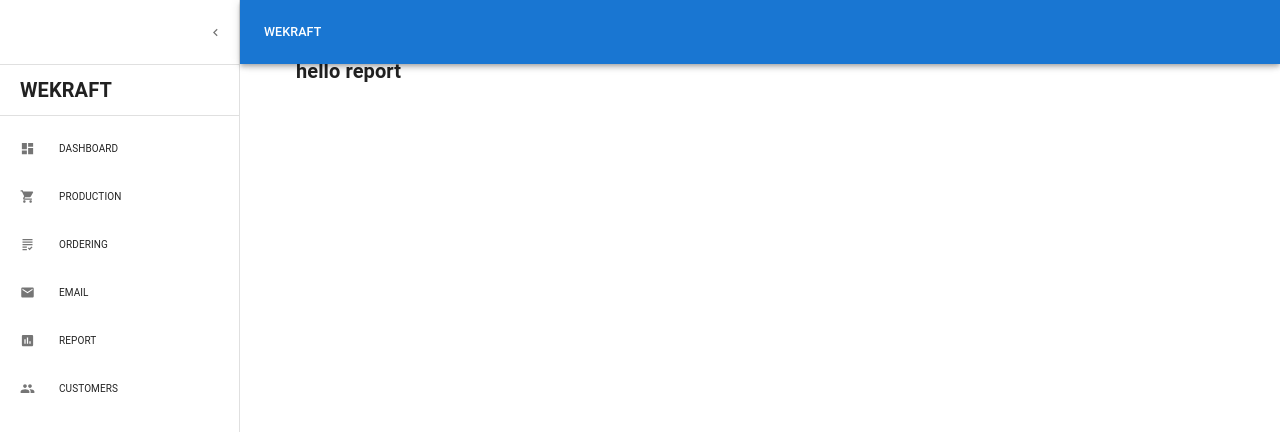
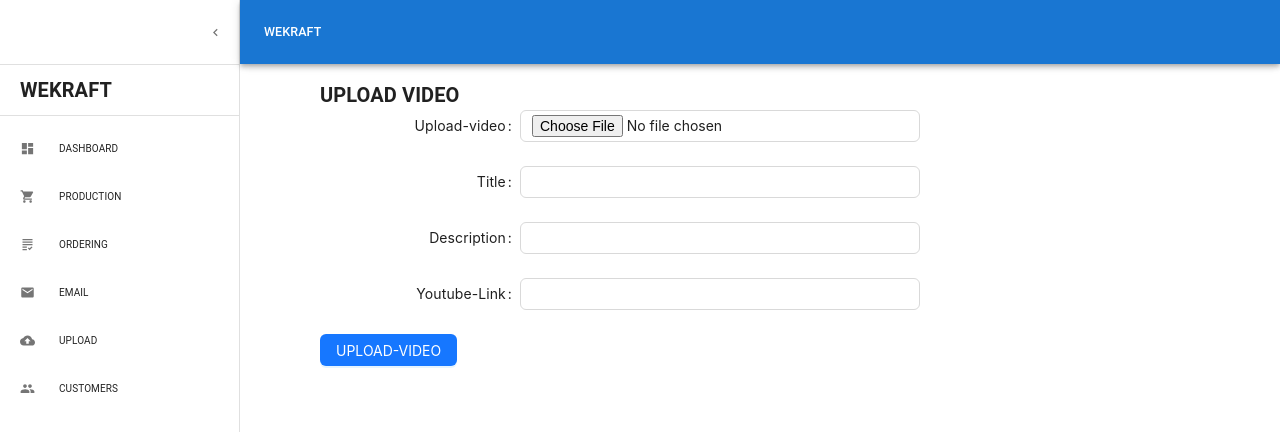
Before and after one commit to Franklin-pro/masterkraft, a React (Create React App) app: page /report in a window 1280 px wide. Shown: the top 432 px of the page. Built offline with nearby package versions, Linux system fonts and the light colour scheme.

Commit message:
new change

```diff
--- a/src/components/dashboard/dashboard.jsx
+++ b/src/components/dashboard/dashboard.jsx
@@ -17,7 +17,7 @@
 import ListItemIcon from '@mui/material/ListItemIcon';
 import ListItemText from '@mui/material/ListItemText';
 import DashboardIcon from '@mui/icons-material/Dashboard';
-import AssessmentIcon from '@mui/icons-material/Assessment';
+import CloudUploadIcon from '@mui/icons-material/CloudUpload';
 import MailIcon from '@mui/icons-material/Mail';
 import ShoppingCartIcon from '@mui/icons-material/ShoppingCart';
 import GroupIcon from '@mui/icons-material/Group';
@@ -236,9 +236,9 @@
                  justifyContent: 'center',
                }}
              >
-                <AssessmentIcon />
+                <CloudUploadIcon />
              </ListItemIcon>
-             <ListItemText primary="REPORT" sx={{ opacity: open ? 1 : 0 }} onClick={()=>{usenavigate("/report")}}/>
+             <ListItemText primary="UPLOAD" sx={{ opacity: open ? 1 : 0 }} onClick={()=>{usenavigate("/report")}}/>
            </ListItemButton>
          </ListItem>
 
--- a/src/components/dashboard/dashcard.jsx
+++ b/src/components/dashboard/dashcard.jsx
@@ -1,7 +1,7 @@
 import React from "react";
-import SearchIcon from '@mui/icons-material/Search';
+import CloudUploadIcon from '@mui/icons-material/CloudUpload';
 import GroupIcon from '@mui/icons-material/Group';
-import BarChartIcon from '@mui/icons-material/BarChart';
+import GradingIcon from '@mui/icons-material/Grading';
 
 function DashCard(){
     return (
@@ -11,10 +11,10 @@
         <div className="cardx">
         <div className="text">
         <h3>230</h3>
-        <p>PRODUCTS</p>
+        <p>VIDEO UPLOADED</p>
         </div>
         <div className="icons">
-        <SearchIcon className="icon"/>
+        <CloudUploadIcon className="icon"/>
 
         </div>
 
@@ -25,7 +25,7 @@
         <p>ORDERS</p>
         </div>
         <div className="icons">
-        <BarChartIcon className="icon"/>
+        <GradingIcon className="icon"/>
 
         </div>
 
--- a/src/components/dashboard/sidebar.jsx
+++ b/src/components/dashboard/sidebar.jsx
@@ -17,11 +17,12 @@
 import ListItemIcon from '@mui/material/ListItemIcon';
 import ListItemText from '@mui/material/ListItemText';
 import DashboardIcon from '@mui/icons-material/Dashboard';
-import AssessmentIcon from '@mui/icons-material/Assessment';
+
 import MailIcon from '@mui/icons-material/Mail';
 import ShoppingCartIcon from '@mui/icons-material/ShoppingCart';
 import GroupIcon from '@mui/icons-material/Group';
 import GradingIcon from '@mui/icons-material/Grading';
+import CloudUploadIcon from '@mui/icons-material/CloudUpload';
 
 import { useNavigate } from 'react-router-dom';
 
@@ -113,7 +114,7 @@
         <Toolbar>
           <IconButton
             color="inherit"
-            aria-label="open drawer"
+            aria-label="open drawer"import
             onClick={handleDrawerOpen}
             edge="start"
             sx={{
@@ -238,9 +239,9 @@
                  justifyContent: 'center',
                }}
              >
-                <AssessmentIcon />
+                <CloudUploadIcon/>
              </ListItemIcon>
-             <ListItemText primary="REPORT" sx={{ opacity: open ? 1 : 0 }} onClick={()=>{usenavigate("/report")}}/>
+             <ListItemText primary="UPLOAD" sx={{ opacity: open ? 1 : 0 }} onClick={()=>{usenavigate("/report")}}/>
            </ListItemButton>
          </ListItem>
 
--- a/src/components/scams/report.jsx
+++ b/src/components/scams/report.jsx
@@ -2,6 +2,7 @@
 import Box from '@mui/material/Box';
 
 import Sidebar from "../dashboard/sidebar";
+import UploadVideo from "../upload";
 // import DashCard from "./dashcard";
 // import DashTable from "./dashTable";
 
@@ -16,8 +17,8 @@
 
          <Sidebar/>
 
-         <Box component="main" sx={{ flexGrow: 1, p: 7 }}>
-     <h1>hello report</h1>
+         <Box component="main" sx={{ flexGrow: 1, p: 10 }}>
+        <UploadVideo/>
       </Box>
       </Box>
       </>
--- a/src/components/dids.jsx
+++ b/src/components/upload.jsx
@@ -1,64 +1,90 @@
-import React, { useState, useEffect } from "react";
-import SkipNextIcon from '@mui/icons-material/SkipNext';
-import SkipPreviousIcon from '@mui/icons-material/SkipPrevious';
-import temp from '../assets/temp2.png'
-import mentor from '../assets/knows.json';
+import React, { useState } from 'react';
+import { Button, Form, Input } from 'antd';
 
-function Display() {
-    const [filteredMentors, setFilteredMentors] = useState([]);
-    const [nextClicked, setNextClicked] = useState(false);
-    const [currentIndex, setCurrentIndex] = useState(0);
+const layout = {
+  labelCol: {
+    span: 8,
+  },
+  wrapperCol: {
+    span: 16,
+  },
+};
 
-    useEffect(() => {
-        const filtered = mentor.filter(mentorItem => mentorItem.id === currentIndex + 1);
-        setFilteredMentors(filtered);
-    }, [currentIndex]);
+const UploadVideo = () => {
+  const [upload, setUpload] = useState({
+    videoTitle: '',
+    videoDescription: '',
+    youtubeLink: '',
+  });
 
-    const nextMentor = () => {
-        setCurrentIndex(prevIndex => prevIndex + 1);
-        setNextClicked(true);
-    };
+  const [file, setFile] = useState();
 
-    return (
-        <>
+  function handleFile(event) {
+    setFile(event.target.files[0]);
+    setUpload({
+      ...upload,
+      video: event.target.files[0],
+    });
+  }
 
-            <div className="read-container">
-                <div className="dids">
-                    {filteredMentors.length > 0 ? (
-                        filteredMentors.map((mentorItem) => (
+  function handleUpload() {
+    const formData = new FormData();
+    formData.append('file', file);
+    formData.append('videoTitle', upload.videoTitle);
+    formData.append('videoDescription', upload.videoDescription);
+    formData.append('youtubeLink', upload.youtubeLink);
 
-                         <>
-                           <div className="did" key={mentorItem.id}>
-                                <div className="image-container">
-                                    <div className="image">
-                                        <img src={temp} alt="home" />
-                                    </div>
+    fetch('https://localhost:2000/API/video/post', {
+      method: 'POST',
+      body: formData,
+    })
+      .then((response) => response.json())
+      .then((result) => {
+        console.log('success', result);
+      })
+      .catch((error) => {
+        console.error('error', error);
+      });
+  }
 
-                                </div>
-                                <div className="description-container">
-                                    <div className="head">
-                                        <h1>{mentorItem.name}</h1>
-                                    </div>
-                                    <div className="text">
-                                        <p>{mentorItem.description}</p>
-                                    </div>
+  const onFinish = () => {
+    console.log(upload);
+    handleUpload();
+  };
 
-                                </div>
+  return (
+    <>
+      <h1>UPLOAD VIDEO</h1>
+      <Form {...layout} name="nest-messages" onFinish={onFinish} style={{ maxWidth: 600 }}>
+        <Form.Item
+          label="Upload-video"
+          rules={[
+            {
+              required: true,
+            },
+          ]}
+        >
+          <Input type="file" name="video" onChange={handleFile} />
+        </Form.Item>
+        <Form.Item label="Title" rules={[{ required: true }]}>
+          <Input name="videoTitle" onChange={(e) => setUpload({ ...upload, videoTitle: e.target.value })} />
+        </Form.Item>
+        <Form.Item label="Description">
+          <Input name="videoDescription" onChange={(e) => setUpload({ ...upload, videoDescription: e.target.value })} />
+        </Form.Item>
+        <Form.Item label="Youtube-Link">
+          <Input name="youtubeLink" onChange={(e) => setUpload({ ...upload, youtubeLink: e.target.value })} />
+        </Form.Item>
+        <Form.Item>
+          <div className="btn">
+            <Button type="primary" htmlType="submit">
+              UPLOAD-VIDEO
+            </Button>
+          </div>
+        </Form.Item>
+      </Form>
+    </>
+  );
+};
 
-                            </div>
-                            <div className="icon-footer">
-                                 <SkipPreviousIcon className={`icon next ${nextClicked ? 'black' : 'green'}`} onClick={() => setCurrentIndex(prevIndex => prevIndex - 1)}/>
-                                     <SkipNextIcon className="icon pre" onClick={nextMentor}/>
-                                 </div>
-                         </>
-                        ))
-                    ) : (
-                        <p>all you was read if you want to read agani you may refresh page.</p>
-                    )}
-                </div>
-            </div>
-        </>
-    );
-}
-
-export default Display;
+export default UploadVideo;
--- a/src/sass/component/card.scss
+++ b/src/sass/component/card.scss
@@ -200,6 +200,11 @@
         }
     }
 }
+@media screen and (max-width:953px) {
+    .did{
+        flex-wrap: wrap;
+    }
+}
 .icon-footer{
     background-color: rgb(255, 255, 255);
     box-shadow: 2px 2px 2px 2px rgba(0, 0, 0, 0.274);
```
